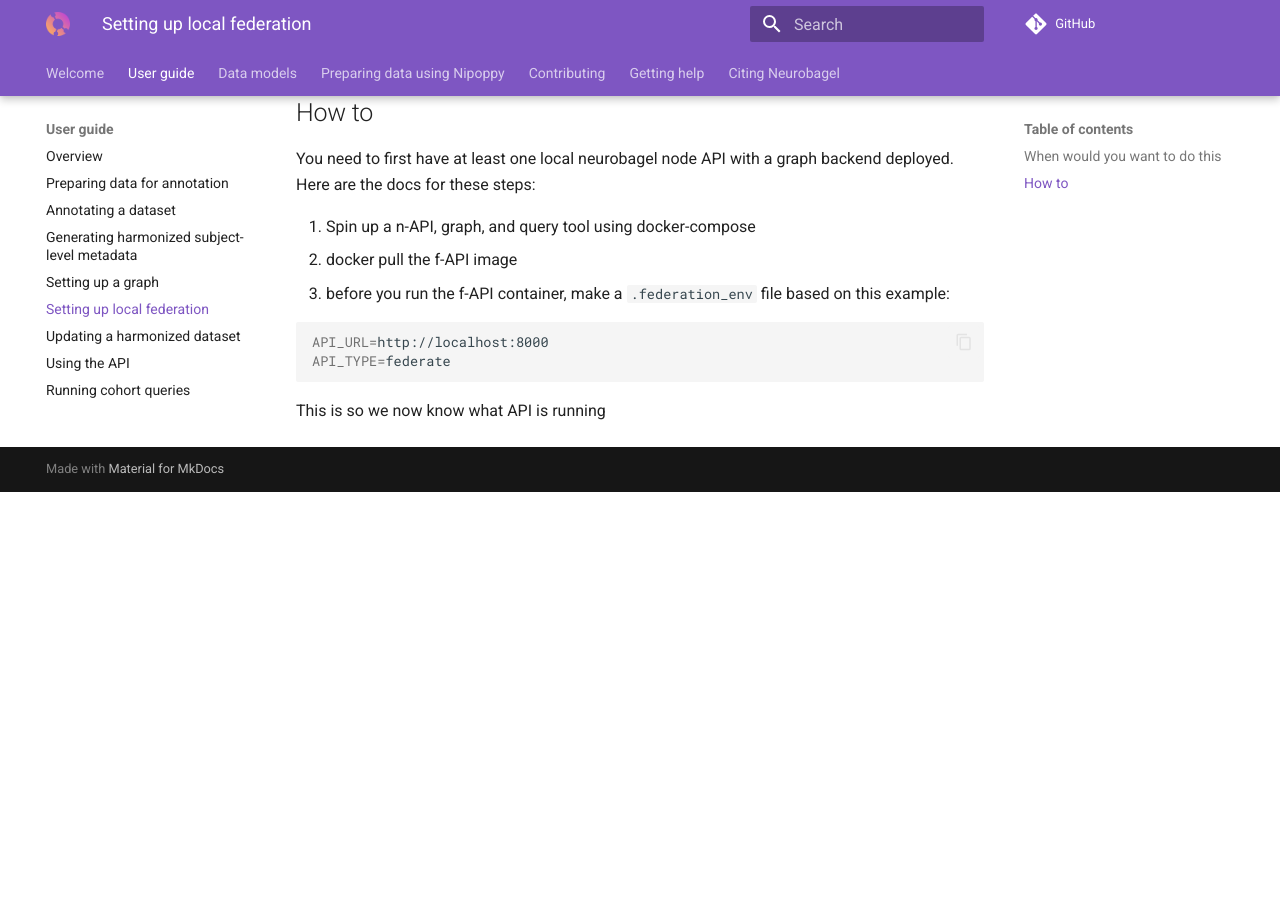
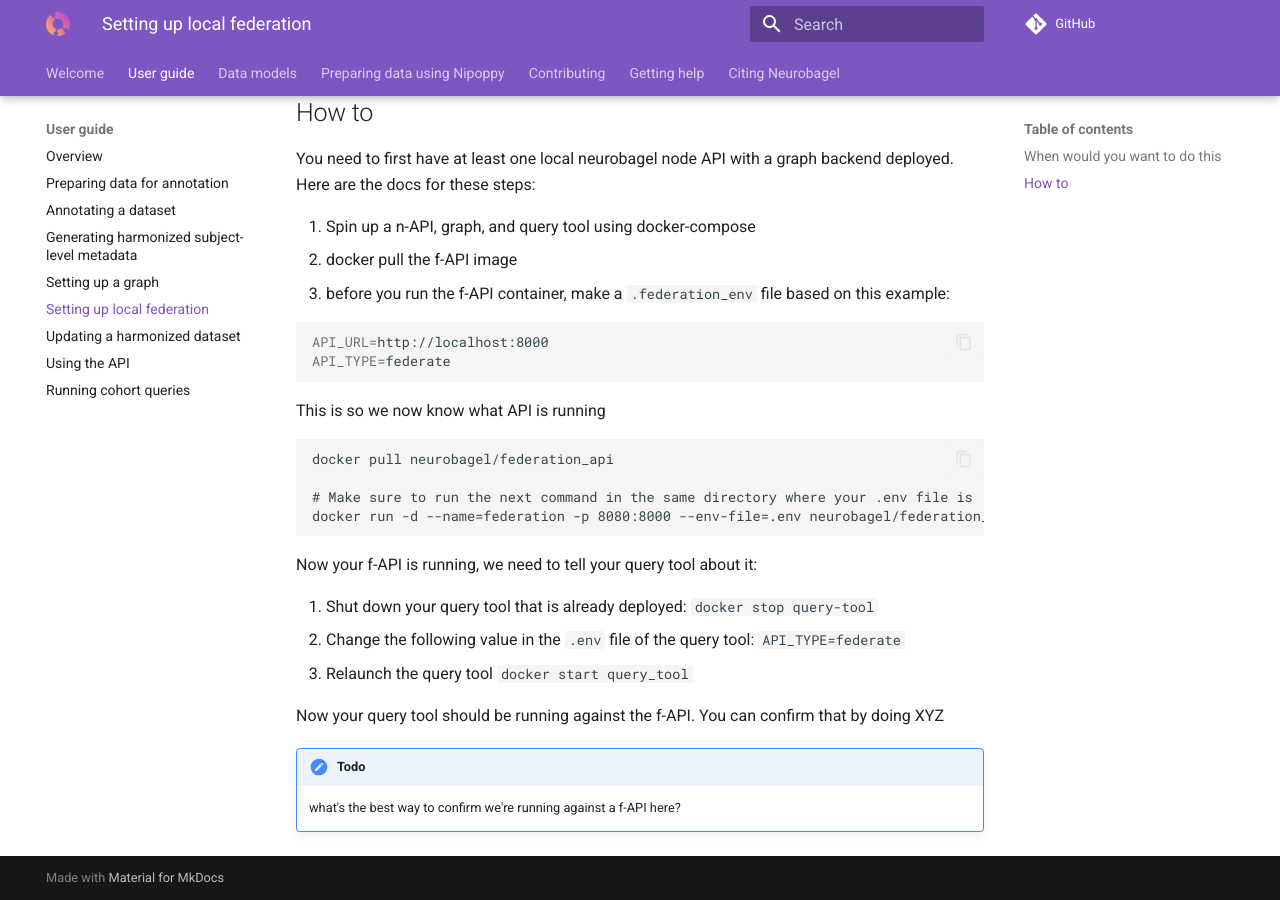
Before and after one commit to neurobagel/documentation, an MkDocs documentation site: the page built from docs/federate.md, in a window 1280 px wide and 900 px high, scrolled down 586 px. Built offline with MkDocs 1.6.1 and Material for MkDocs 9.7.7, drawn with Linux system fonts in a browser that asks for light colours; comment, search, counter and statistics services are not loaded; before the commit the page ends 1078 px from its top, so only the background shows below that.

Commit message:
Add some query-tool tips

````diff
--- a/docs/federate.md
+++ b/docs/federate.md
@@ -31,3 +31,24 @@ API_TYPE=federate
 ```
 
 This is so we now know what API is running
+
+
+```
+docker pull neurobagel/federation_api
+
+# Make sure to run the next command in the same directory where your .env file is
+docker run -d --name=federation -p 8080:8000 --env-file=.env neurobagel/federation_api
+```
+
+Now your f-API is running, we need to tell your query tool about it:
+
+1. Shut down your query tool that is already deployed: `docker stop query-tool`
+2. Change the following value in the `.env` file of the query tool: `API_TYPE=federate`
+3. Relaunch the query tool `docker start query_tool`
+
+Now your query tool should be running against the f-API.
+You can confirm that by doing XYZ
+
+!!! TODO
+
+    what's the best way to confirm we're running against a f-API here?
````
